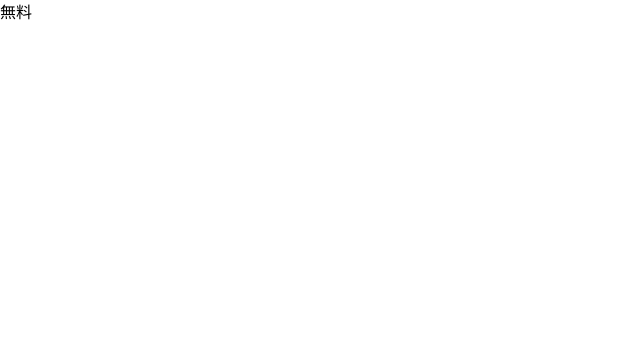
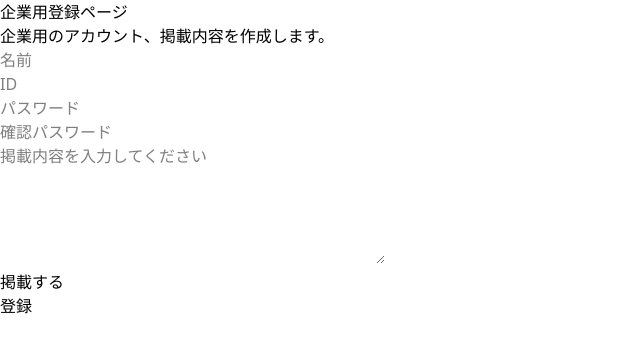
Before and after one commit to hayaf3254/scout-app, a Next.js app in the folder scout-front/: page /company/company_register in a window 1280 px wide. Shown: the top 352 px of the page, without its empty margins (0-640 px from the left). Built offline with nearby package versions, Linux system fonts and the light colour scheme.

Commit message:
企業の登録ページと機能完了,これにて学生と企業のログインと登録と機能、ページが完了（CSS適応なし）
!# Please enter the commit message for your changes. Lines starting

```diff
--- /dev/null
+++ b/scout-front/src/pages/company/companies_register_success.js
@@ -0,0 +1,9 @@
+export default function CompanyRegisterSuccess() {
+    return (
+      <div>
+        <h1>登録完了</h1>
+        <p>企業アカウントが正常に登録されました！</p>
+        <a href="/company/company_login">ログインページへ</a>
+      </div>
+    );
+  }
--- a/scout-front/src/pages/company/company_register.js
+++ b/scout-front/src/pages/company/company_register.js
@@ -1,9 +1,81 @@
-import { useState, useEffect } from 'react';
+import { useState } from "react";
+import { useRouter } from "next/router";
+import Link from "next/link";
 
-export default function R_Companies() {
-    return (
-      <div>
-        <h1>無料</h1>
-      </div>
-    );
-  }
+export default function CompanyRegister() {
+  const [form, setForm] = useState({
+    name: "",
+    user_id: "",
+    password: "",
+    confirmPassword: "",
+    publish:""
+  });
+
+  const [error, setError] = useState("");
+  const router = useRouter();
+
+  const handleChange = (e) => {
+    setForm({ ...form, [e.target.name]: e.target.value });
+  };
+
+  const handleSubmit = async (e) => {
+    e.preventDefault();
+    if (form.password !== form.confirmPassword) {
+      setError("パスワードが一致しません");
+      return;
+    }
+
+    try {
+      const res = await fetch("http://localhost:3001/api/v1/companies", {
+        method: "POST",
+        headers: { "Content-Type": "application/json" },
+        body: JSON.stringify({
+          name: form.name,
+          user_id: form.user_id,
+          password: form.password,
+          publish: form.publish,
+        }),
+      });
+
+      if (res.ok) {
+        router.push("companies_register_success"); // 登録完了画面
+      } else {
+        const data = await res.json();
+        if (data.user_id && Array.isArray(data.user_id)) {
+            setError("このIDは既に使われています。別のIDを入力してください。");
+          } else {
+            setError("登録に失敗しました");
+          }
+
+      }
+    } catch (err) {
+      setError("サーバーエラーが発生しました");
+    }
+  };
+
+  return (
+        <div>
+          <h1>企業用登録ページ</h1>
+          <p>企業用のアカウント、掲載内容を作成します。</p>
+
+          <form onSubmit={handleSubmit}>
+  <input name="name" placeholder="名前" onChange={handleChange} /><br />
+  <input name="user_id" placeholder="ID" onChange={handleChange} /><br />
+  <input type="password" name="password" placeholder="パスワード" onChange={handleChange} /><br />
+  <input type="password" name="confirmPassword" placeholder="確認パスワード" onChange={handleChange} /><br />
+  {error && <p style={{ color: "red" }}>{error}</p>}
+
+  <textarea
+  name="publish"
+  placeholder="掲載内容を入力してください"
+  onChange={handleChange}
+  rows={5}
+  cols={40}
+  /><br />掲載する<br />
+  <button type="submit">登録</button><br />
+</form>
+
+        </div>
+      );
+
+}
```
Also changed, not shown: 1 other file (tests, documents, lock files or other folders).
